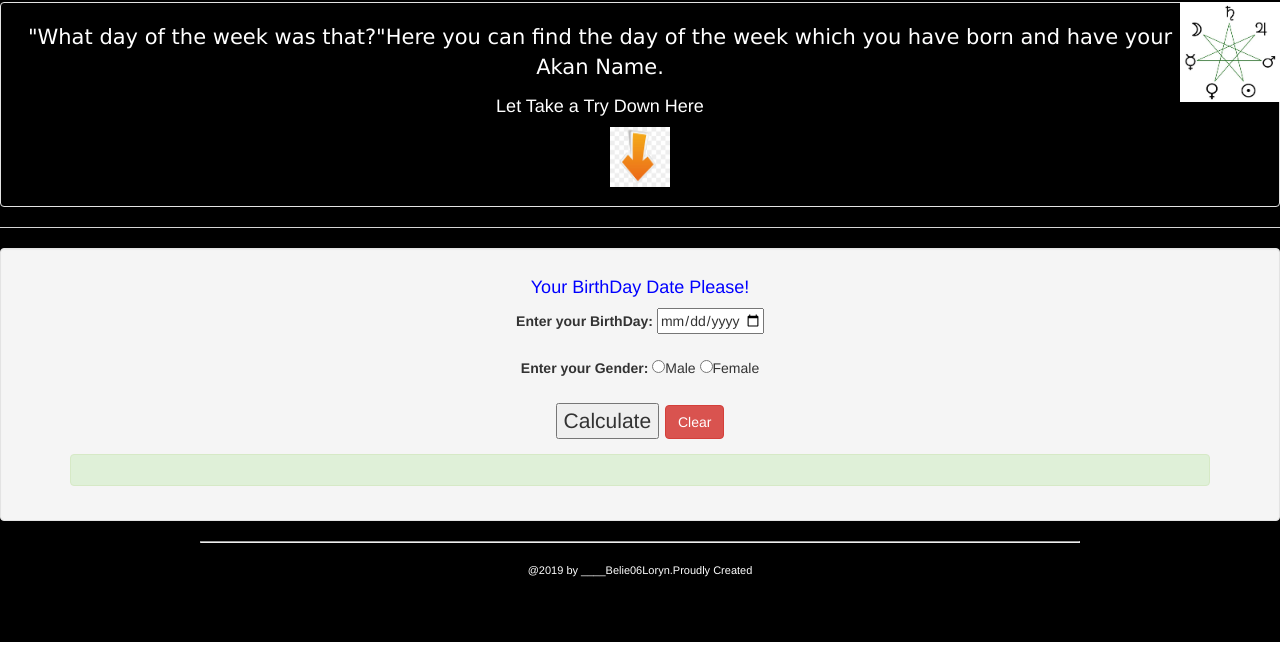
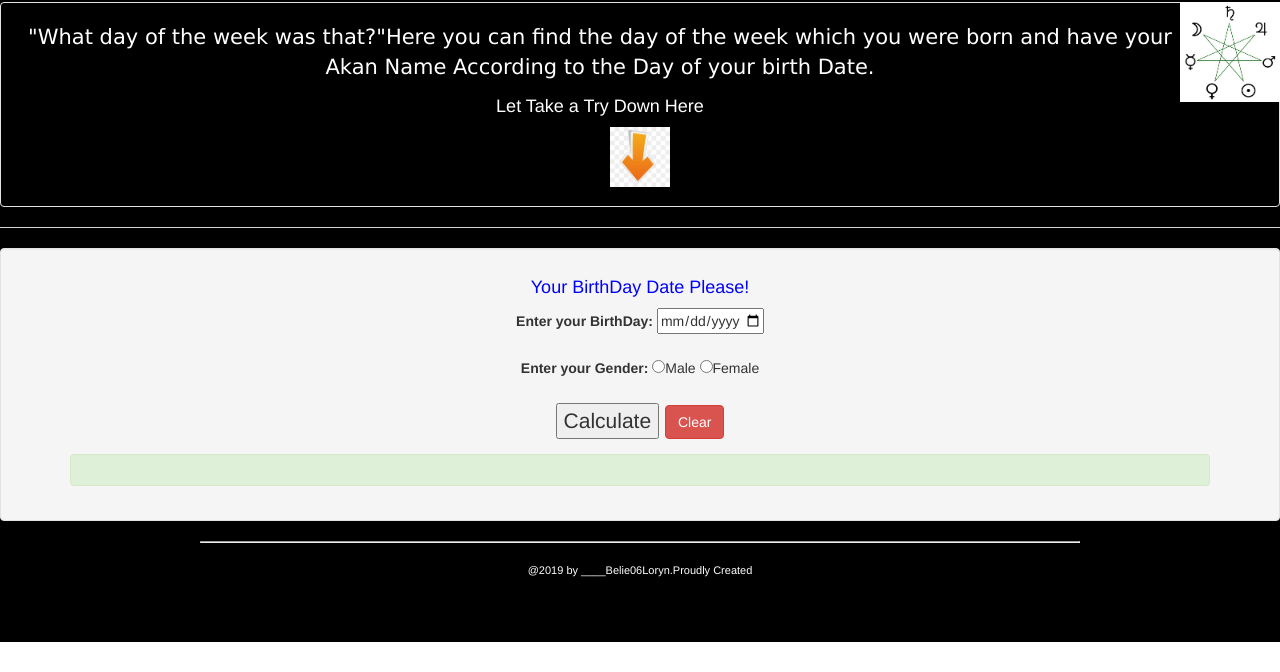
Before and after one commit to Belie06Loryn/AkanName, a plain HTML site: page index.html in a window 1280 px wide. Shown: the part 145-817 px from the top of the page. Drawn offline with Linux system fonts and the light colour scheme.

Commit message:
changing a liltle bit my description paragraph to my website

```diff
--- a/index.html
+++ b/index.html
@@ -16,7 +16,7 @@
         <h1 style="font-style: italic;text-shadow: whitesmoke 3px;color:slategrey">AKAN NAMES</h1>
         <img src="image/day.jpg" style="float: right;height: 100px;width: 100px">
         <div class="well" style="background-color: black;color:white">
-            <p style="font-family: Verdana, Geneva, Tahoma, sans-serif;"> "What day of the week was that?"Here you can find the day of the week which you have born and have your Akan Name.</p>
+            <p style="font-family: Verdana, Geneva, Tahoma, sans-serif;"> "What day of the week was that?"Here you can find the day of the week which you were born and have your Akan Name According to the Day of your birth Date.</p>
             <h4>Let Take a Try Down Here</h4>
             <img src="image/foo.jpg"style="height: 60px;width: 60px">
         </div>
```
